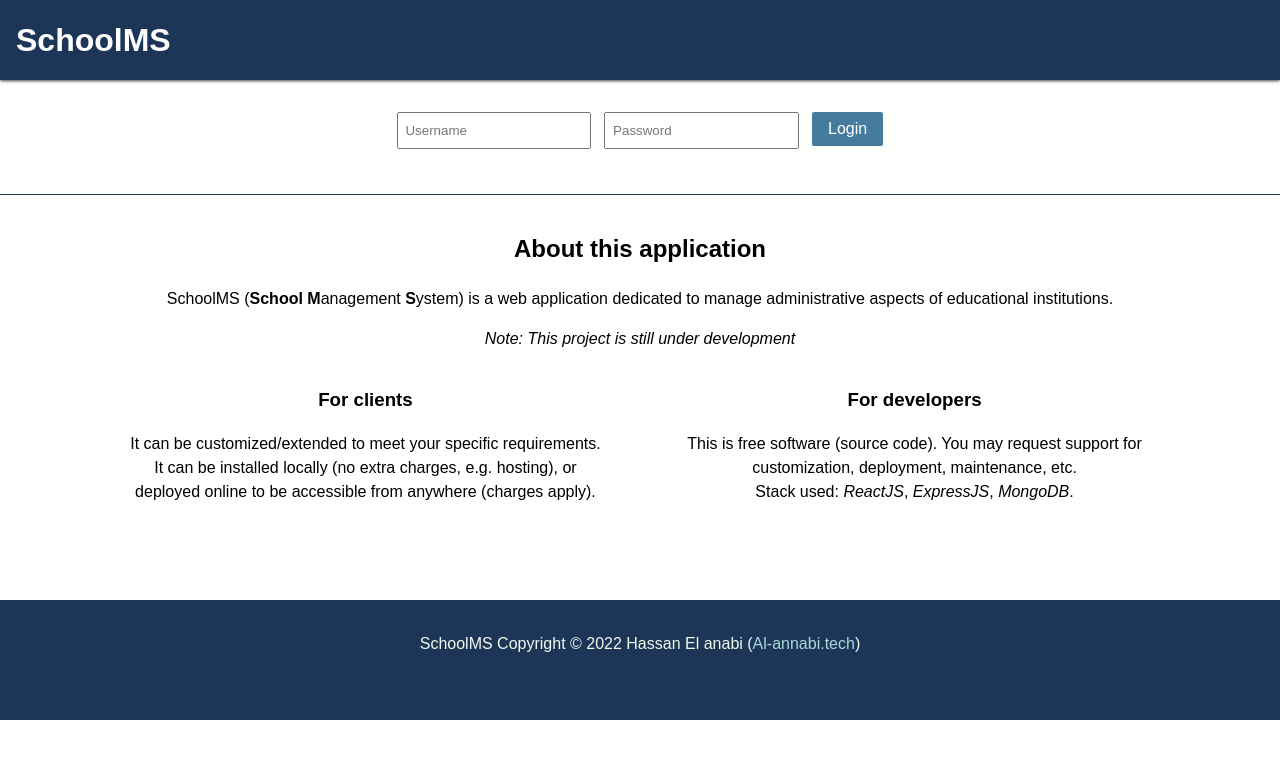
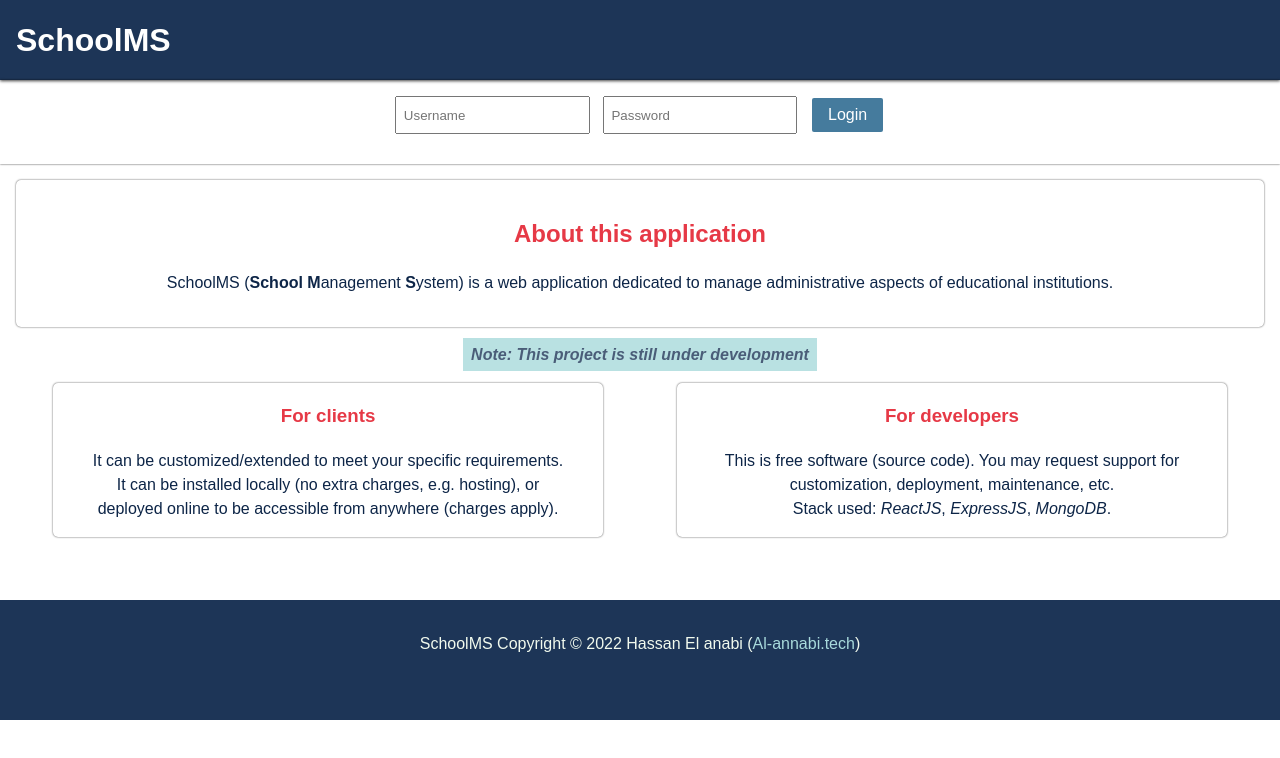
Before and after one commit to abdi-abderraouf/schoolms, a React (Create React App) app in the folder frontend/: page /login in a window 1280 px wide. Shown: the top 758 px of the page. Built offline with nearby package versions, Linux system fonts and the light colour scheme.

Commit message:
style about page

```diff
--- a/frontend/src/components/about.jsx
+++ b/frontend/src/components/about.jsx
@@ -6,25 +6,28 @@ export default function About() {
 
     const divStyle = {
 	display: "flex",
-	justifyContent: "center"
+	justifyContent: "space-around"
     };
 
     const colStyle = {
 	padding: "0 2em",
-	width: "44%"
+	width: "44%",
+	textAlign: "center"
     };
 
     return (
 	<div {...{style}}>
+	    <div className="card">
 	    <h2>About this application</h2>
 	    <p>
 		SchoolMS (<b>School</b> <b>M</b>anagement <b>S</b>ystem) is a web application dedicated to manage administrative aspects of educational institutions.
 	    </p>
+	    </div>
 	    <p>
-		<i>Note: This project is still under development</i>
+		<i className="alert">Note: This project is still under development</i>
 	    </p>
 	    <div style={ divStyle }>
-		<div style={ colStyle }>
+		<div className="card" style={ colStyle }>
 		    <h3>For clients</h3>
 		    <p>
 			It can be customized/extended to meet your specific requirements.<br/>
@@ -35,7 +38,7 @@ export default function About() {
 
 		    </p>
 		</div>
-		<div style={ colStyle }>
+		<div className="card" style={ colStyle }>
 		    <h3>For developers</h3>
 		    <p>
 			This is free software (source code).
--- a/frontend/src/components/login.jsx
+++ b/frontend/src/components/login.jsx
@@ -1,17 +1,11 @@
 export default function Login({ login }) {
-    const style = {
-	padding: "2em",
-	borderBottom: "1px solid var(--primary)",
-	textAlign: "center"
-    }
-
     const handleSubmit = e => {
 	e.preventDefault();
 	login(e.target.username.value, e.target.password.value);
     };
 
     return (
-	<div {...{ style }}>
+	<div className="card" style={{ borderRadius: 0 }}>
 	    <form onSubmit={ handleSubmit  }>
 		<input id="username"
 		       name="username"
--- a/frontend/src/style.css
+++ b/frontend/src/style.css
@@ -1,10 +1,11 @@
 :root {
-    --primary: #1d3557;
-    --secondary: #457b9d;
-    --light-secondary: #558bAd;
-    --light: #a8dadc;
-    --lighter: #f1faee;
-    --alt: #e63946;
+    --primary: #1D3557;
+    --secondary: #457B9D;
+    --light-secondary: #558BAD;
+    --light: #A8DADC;
+    --light-trans: #A8DADC55;
+    --lighter: #F1FAEE;
+    --alt: #E63946;
     --shadow: 0px 1px 3px 0px rgba(0,0,0,0.75);
 }
 
@@ -12,6 +13,7 @@ body {
     font-family: sans-serif;
     margin: 0;
     line-height: 1.5;
+    color: #0D2547;
 }
 
 * {
@@ -20,6 +22,10 @@ body {
 
 h1 {
     margin: 0;
+}
+
+h2, h3 {
+    color: var(--alt);
 }
 
 a {
@@ -44,10 +50,16 @@ button {
     cursor: pointer;
     font-size: 1rem;
     padding: .5em 1em;
+    margin: .1em;
 }
 
 button.alt {
     background-color: var(--alt);
+}
+
+button[disabled] {
+    background-color: grey;
+    cursor: default;
 }
 
 nav a:hover {
@@ -79,6 +91,18 @@ th, td {
     padding: .2em;
 }
 
+tbody > tr {
+    cursor: pointer;
+}
+
+tbody > tr:hover {
+    background-color: var(--light-trans);
+}
+
+tr.selected {
+    background-color: var(--light);
+}
+
 .alert {
     font-weight: bold;
     text-align: center;
@@ -93,13 +117,12 @@ th, td {
     color: white;
 }
 
-mark {
-    color: var(--primary);
-    background-color: var(--lighter);
-    box-shadow: var(--shadow);
-    padding: .5em;
-}
-
 .toolbar {
     margin: .5em;
 }
+
+.card {
+    border-radius: 5px;
+    padding: 1rem;
+    box-shadow: 0px 0px 2px 0px rgba(0,0,0,0.75);
+}
```
